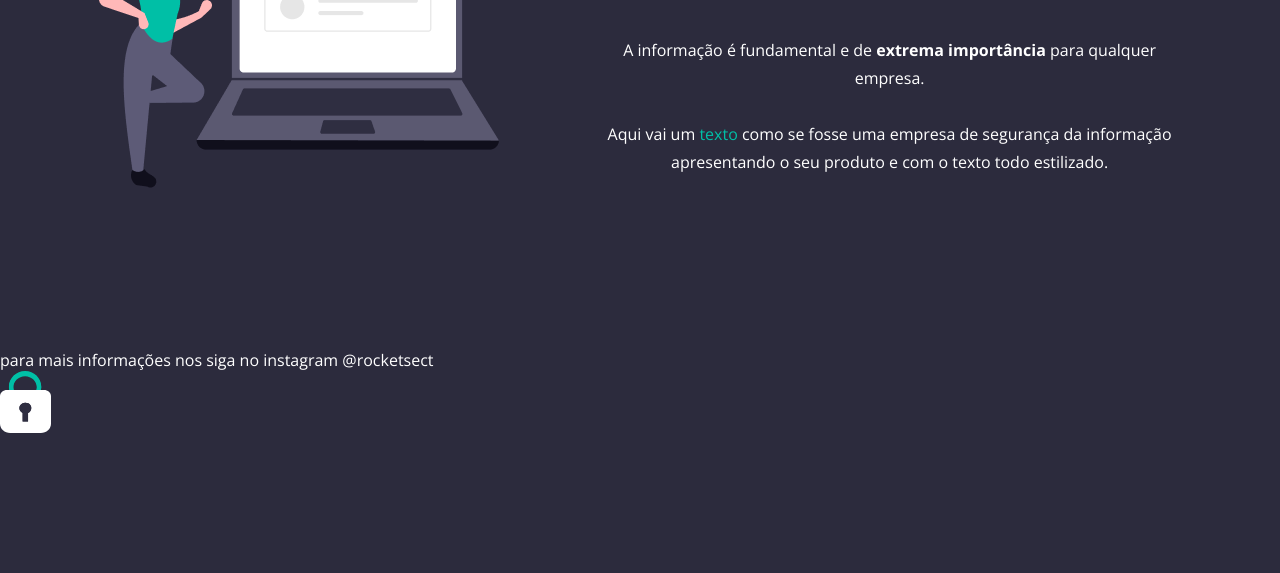
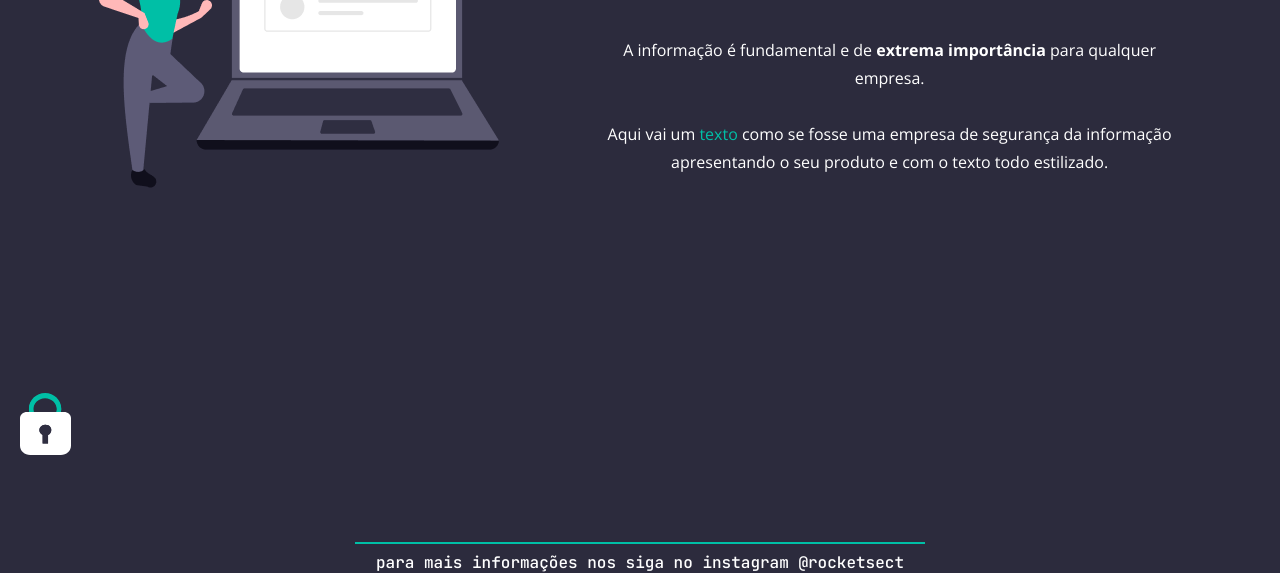
Before and after one commit to EvertonPSilva09/rocket-sect, a plain HTML site: page index.html in a window 1280 px wide. Shown: the part 325-898 px from the top of the page. Before the commit the page ends 800 px from the top, so only its background shows below. Drawn offline with nearby package versions, Linux system fonts and the light colour scheme.

Commit message:
estilizando o footer

```diff
--- a/style.css
+++ b/style.css
@@ -59,3 +59,22 @@ p {
 
   margin-top: 58px;
 }
+footer {
+  font-family: "JetBrains Mono", sans-serif;
+  text-align: center;
+
+	padding-top: 12.1rem;
+}
+
+.line {
+  width: 35.5rem;
+  margin: 0 auto 8px;
+  border: 1px solid #00bfa6;
+}
+
+#padlock-decoration {
+	position: fixed;
+	margin: 0 0 1.25rem 1.25rem;
+	bottom: 0;
+	left: 0;
+}
```
